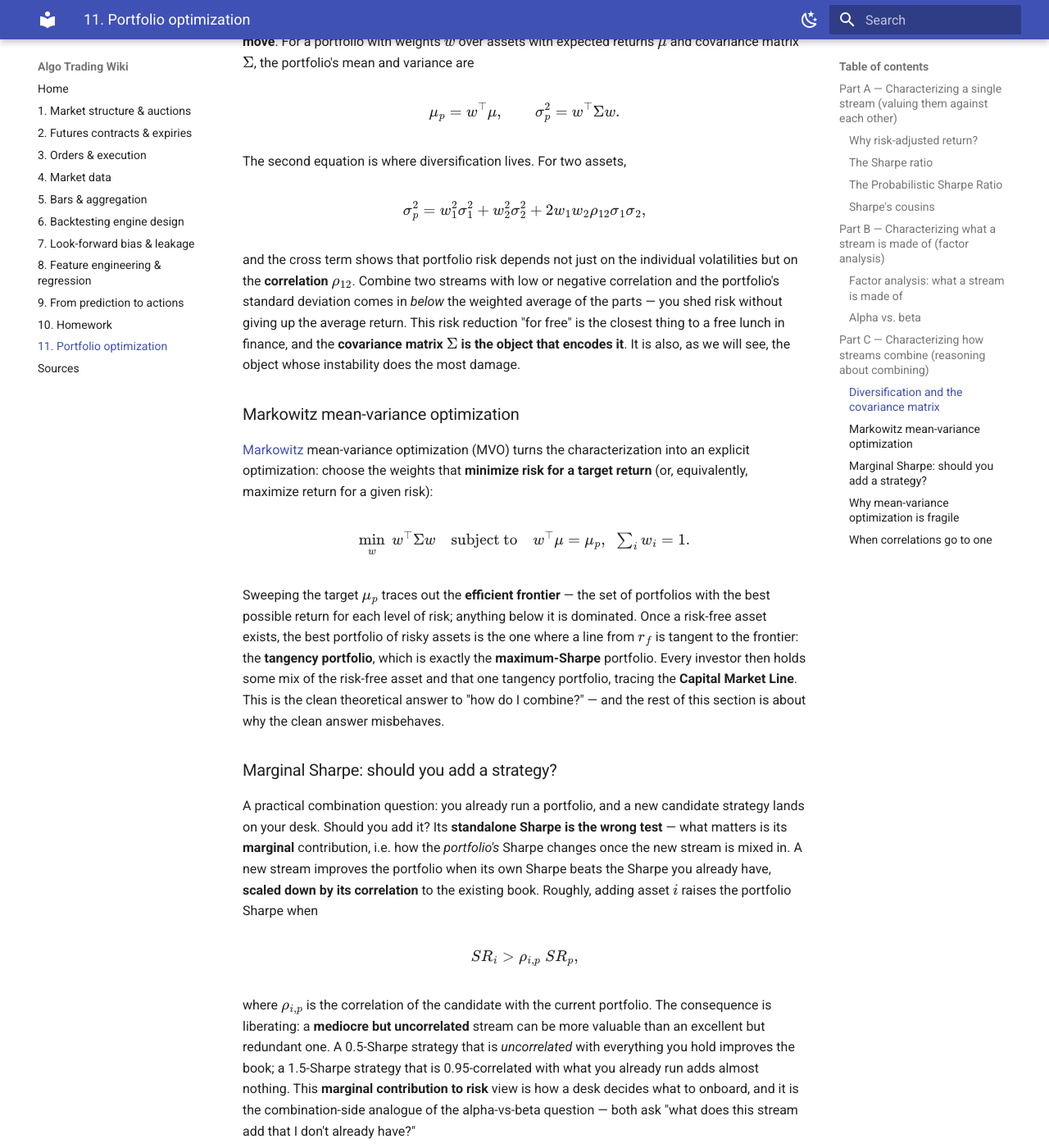
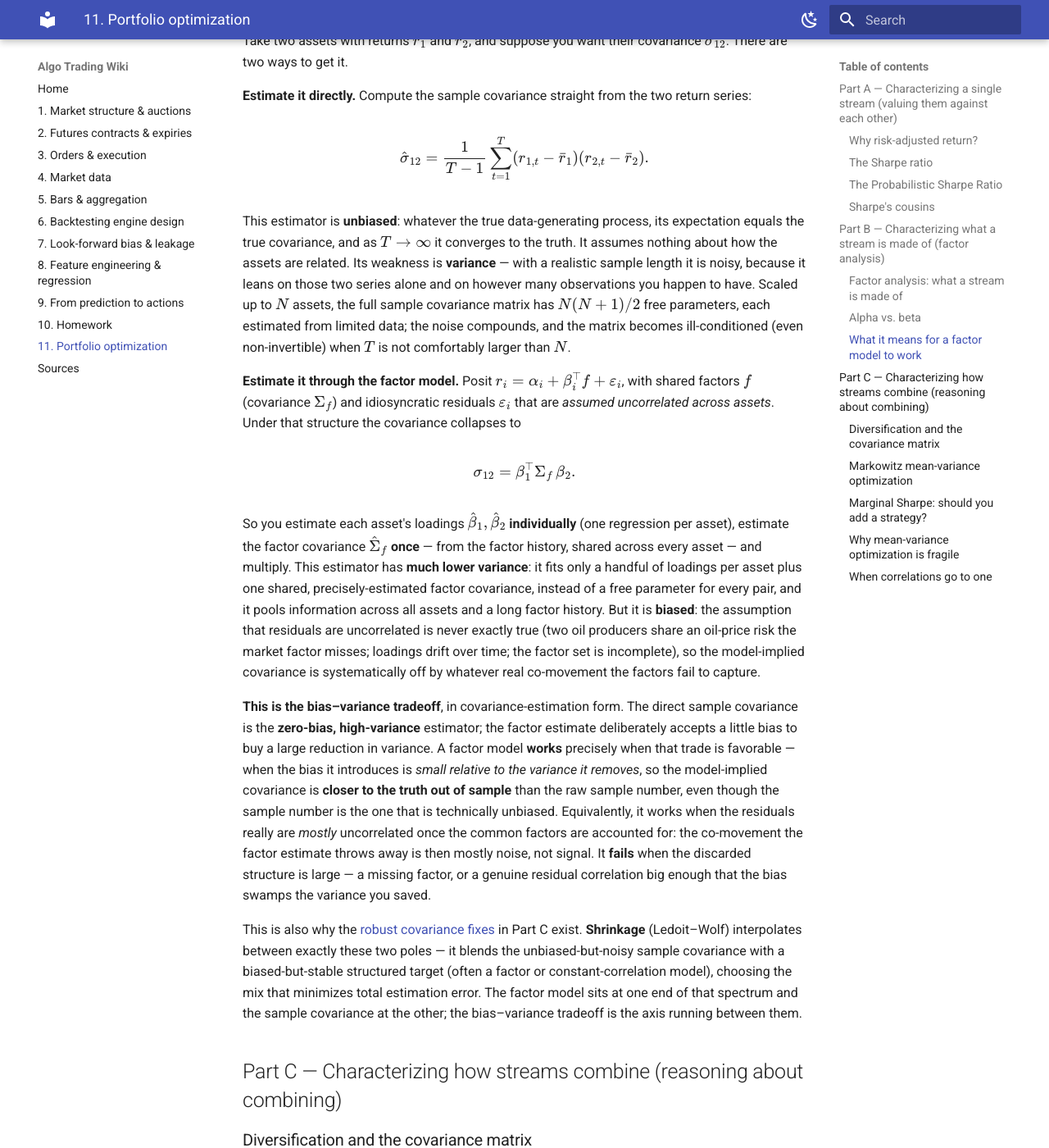
Before and after one commit to chiaolun/algo-trading-primer, an MkDocs documentation site: the page built from docs/11-portfolio-optimization.md, in a window 1280 px wide and 1400 px high, scrolled down 4192 px. Shown: the whole window at 82% size. Built offline with MkDocs 1.6.1 and Material for MkDocs 9.7.7, drawn with Linux system fonts in a browser that asks for light colours; some of the changed text lies outside the part shown.

Commit message:
Add "What it means for a factor model to work" to §11
New subsection in Part B contrasts two ways to estimate the covariance between
two assets: the direct sample covariance vs. estimating each asset's factor
loadings individually and forming beta_1' Sigma_f beta_2. Frames this as the
bias-variance tradeoff — the sample covariance is zero-bias but high-variance,
the factor estimate trades a little bias for much lower variance — and defines
"the factor model works" as that trade being favorable out of sample. Links it
to Ledoit-Wolf shrinkage in Part C.

Co-Authored-By: Claude Opus 4.8 (1M context) <noreply@anthropic.com>

```diff
--- a/docs/11-portfolio-optimization.md
+++ b/docs/11-portfolio-optimization.md
@@ -171,6 +171,68 @@ Characterizing a stream as alpha-plus-betas tells you what is truly novel, what
 redundant with exposures you already hold, and what you are actually being
 compensated for.
 
+### What it means for a factor model to work
+
+So far Part B has treated factor analysis as a way to *describe* a stream. But the
+decomposition also changes how you *estimate* the quantity Part C needs most — the
+covariance between assets — and working through that estimation is the clearest way
+to say what it means for a factor model to "work."
+
+Take two assets with returns $r_1$ and $r_2$, and suppose you want their covariance
+$\sigma_{12}$. There are two ways to get it.
+
+**Estimate it directly.** Compute the sample covariance straight from the two return
+series:
+
+$$ \hat\sigma_{12} = \frac{1}{T-1}\sum_{t=1}^{T}(r_{1,t}-\bar r_1)(r_{2,t}-\bar r_2). $$
+
+This estimator is **unbiased**: whatever the true data-generating process, its
+expectation equals the true covariance, and as $T\to\infty$ it converges to the
+truth. It assumes nothing about how the assets are related. Its weakness is
+**variance** — with a realistic sample length it is noisy, because it leans on those
+two series alone and on however many observations you happen to have. Scaled up to
+$N$ assets, the full sample covariance matrix has $N(N+1)/2$ free parameters, each
+estimated from limited data; the noise compounds, and the matrix becomes
+ill-conditioned (even non-invertible) when $T$ is not comfortably larger than $N$.
+
+**Estimate it through the factor model.** Posit $r_i = \alpha_i + \beta_i^\top f +
+\varepsilon_i$, with shared factors $f$ (covariance $\Sigma_f$) and idiosyncratic
+residuals $\varepsilon_i$ that are *assumed uncorrelated across assets*. Under that
+structure the covariance collapses to
+
+$$ \sigma_{12} = \beta_1^\top \Sigma_f\, \beta_2. $$
+
+So you estimate each asset's loadings $\hat\beta_1, \hat\beta_2$ **individually** (one
+regression per asset), estimate the factor covariance $\hat\Sigma_f$ **once** — from
+the factor history, shared across every asset — and multiply. This estimator has
+**much lower variance**: it fits only a handful of loadings per asset plus one
+shared, precisely-estimated factor covariance, instead of a free parameter for every
+pair, and it pools information across all assets and a long factor history. But it is
+**biased**: the assumption that residuals are uncorrelated is never exactly true (two
+oil producers share an oil-price risk the market factor misses; loadings drift over
+time; the factor set is incomplete), so the model-implied covariance is
+systematically off by whatever real co-movement the factors fail to capture.
+
+**This is the bias–variance tradeoff**, in covariance-estimation form. The direct
+sample covariance is the **zero-bias, high-variance** estimator; the factor estimate
+deliberately accepts a little bias to buy a large reduction in variance. A factor
+model **works** precisely when that trade is favorable — when the bias it introduces
+is *small relative to the variance it removes*, so the model-implied covariance is
+**closer to the truth out of sample** than the raw sample number, even though the
+sample number is the one that is technically unbiased. Equivalently, it works when
+the residuals really are *mostly* uncorrelated once the common factors are accounted
+for: the co-movement the factor estimate throws away is then mostly noise, not
+signal. It **fails** when the discarded structure is large — a missing factor, or a
+genuine residual correlation big enough that the bias swamps the variance you saved.
+
+This is also why the [robust covariance
+fixes](#why-mean-variance-optimization-is-fragile) in Part C exist. **Shrinkage**
+(Ledoit–Wolf) interpolates between exactly these two poles — it blends the
+unbiased-but-noisy sample covariance with a biased-but-stable structured target
+(often a factor or constant-correlation model), choosing the mix that minimizes total
+estimation error. The factor model sits at one end of that spectrum and the sample
+covariance at the other; the bias–variance tradeoff is the axis running between them.
+
 ## Part C — Characterizing how streams combine (reasoning about combining)
 
 ### Diversification and the covariance matrix
```
